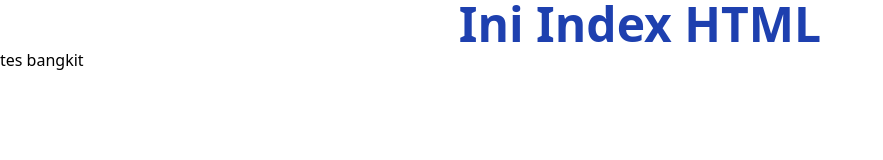
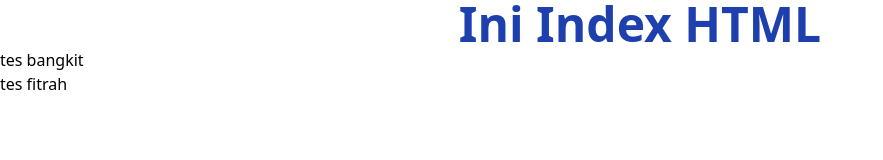
Before and after one commit to bangkit16/ProjectClass, a website: page public/index.html in a window 1280 px wide. Shown: the whole page, without its empty margins (0-883 px from the left). Drawn offline with Linux system fonts and the light colour scheme.

Commit message:
Test Sound

```diff
--- a/public/index.html
+++ b/public/index.html
@@ -14,5 +14,6 @@
       Ini Index HTML
     </h1>
     <h2>tes bangkit</h2>
+    <h2>tes fitrah</h2>
   </body>
 </html>
```
